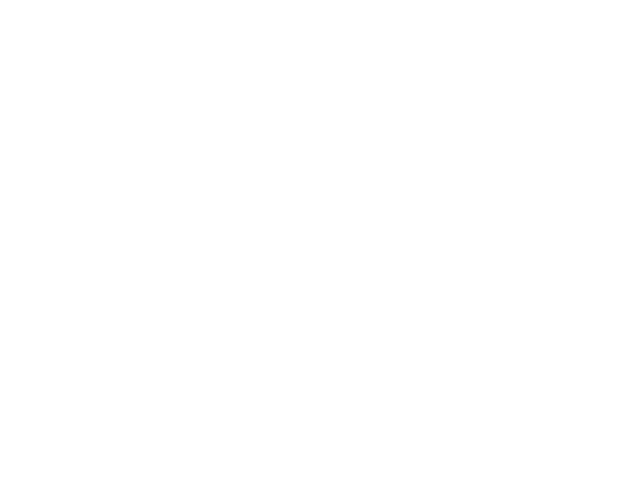
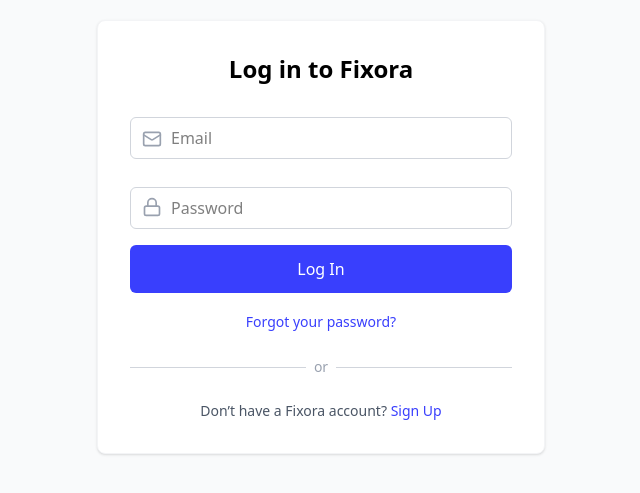
Before and after one commit to Jereclat/fixora_frontend, a React (Vite) app: page /login in a window 1280 px wide. Before the commit this address had no page. Shown: the part 163-656 px from the top of the page, without its empty margins (319-959 px from the left). Built offline with nearby package versions, Linux system fonts and the light colour scheme.

Commit message:
Register and Login Local Storage

```diff
--- a/package.json
+++ b/package.json
@@ -11,6 +11,7 @@
   },
   "dependencies": {
     "@tailwindcss/vite": "^4.1.16",
+    "axios": "^1.13.2",
     "lucide-react": "^0.552.0",
     "react": "^19.1.1",
     "react-dom": "^19.1.1",
--- a/src/App.jsx
+++ b/src/App.jsx
@@ -3,6 +3,9 @@
 import { BrowserRouter, Route, Router, Routes } from "react-router-dom";
 import { PreRegister } from "./pages/Auth/PreRegister";
 import { Register } from "./pages/Auth/Register";
+import { Login } from "./pages/Auth/Login";
+import { ProtectedRoute } from "./components/Auth/ProtectedRoute";
+import { Dashboard } from "./pages/Dashboard";
 
 const App = () => {
   return (
@@ -11,6 +14,14 @@
       <Routes>
         <Route path="/" element={<PreRegister />} />
         <Route path="register" element={<Register />} />
+        <Route path="login" element={<Login />} />
+
+        <Route path="dashboard"
+        element= {
+          <ProtectedRoute>
+            <Dashboard  />
+          </ProtectedRoute>
+        } />
       </Routes>
 
     </BrowserRouter>
--- a/src/components/Auth/AuthContext.jsx
+++ b/src/components/Auth/AuthContext.jsx
@@ -0,0 +1,44 @@
+import { createContext, useContext, useEffect, useState } from "react";
+
+const AuthContext = createContext();
+
+export const useAuth = () => useContext(AuthContext);
+
+export const AuthProvider = ({ children }) => {
+  const [user, setUser] = useState(null);
+  const [loading, setLoading] = useState(true);
+
+  useEffect(() => {
+    const storedUser = localStorage.getItem("fixoraUser");
+
+    if (storedUser) {
+      setUser(JSON.parse(storedUser));
+    }
+
+    setLoading(false)
+  }, []);
+
+  const login = async (userData) => {
+    localStorage.setItem("fixoraUser", JSON.stringify(userData));
+    localStorage.setItem("fixoraToken", "fakeToken");
+
+    setUser(userData);
+  };
+
+  const logout = (userData) => {
+    localStorage.removeItem("fixoraUser");
+    localStorage.removeItem("fixoraToken");
+
+    setUser(null);
+  };
+
+  const isAuthenticated = !!user;
+
+  return (
+    <AuthContext.Provider
+      value={{ user, login, logout, isAuthenticated, loading }}
+    >
+        {children}
+    </AuthContext.Provider>
+  );
+};
--- /dev/null
+++ b/src/components/Auth/ProtectedRoute.jsx
@@ -0,0 +1,14 @@
+import React from 'react'
+import { Navigate } from 'react-router-dom'
+import { useAuth } from './AuthContext'
+
+export const ProtectedRoute = ({children}) => {
+    const {isAuthenticated} = useAuth();
+
+    if(!isAuthenticated) {
+       return <Navigate to="/login" replace />
+    }
+
+
+  return children;
+}
--- a/src/main.jsx
+++ b/src/main.jsx
@@ -2,10 +2,13 @@
 import { createRoot } from "react-dom/client";
 import "./index.css";
 import App from "./App.jsx";
-import { BrowserRouter } from "react-router-dom";
+import { AuthProvider } from "./components/Auth/AuthContext.jsx";
+
 
 createRoot(document.getElementById("root")).render(
   <StrictMode>
-    <App />
+    <AuthProvider>
+      <App />
+    </AuthProvider>
   </StrictMode>
 );
--- /dev/null
+++ b/src/pages/Auth/Login.jsx
@@ -0,0 +1,135 @@
+import React from "react";
+import { Mail, Apple, Chrome, Lock } from "lucide-react";
+import { Link, Navigate, useNavigate } from "react-router-dom";
+import { useForm } from "react-hook-form";
+import { useAuth } from "../../components/Auth/AuthContext";
+
+export const Login = () => {
+  const { login } = useAuth();
+  const navigate = useNavigate();
+
+  const {
+    register,
+    handleSubmit,
+    formState: { errors },
+    reset
+  } = useForm();
+
+  const onSubmit = (data) => {
+    const fakeUser = { email: data.email, theRole: "client" };
+    const savedUser = JSON.parse(localStorage.getItem("fixoraUser"));
+
+    if (!savedUser) {
+      alert("Nigga get an account");
+    }
+
+    if (
+      savedUser.email === data.email &&
+      savedUser.password === data.password
+    ) {
+      login(savedUser);
+      navigate("/dashboard");
+    } else {
+        alert("Invalid Bitch")
+    }
+
+    reset();
+  };
+
+  return (
+    <div className="flex items-center justify-center min-h-screen bg-gray-50 px-4">
+      <div className="w-full max-w-md bg-white p-8 rounded-lg shadow-sm border border-gray-100">
+        <h1 className="text-2xl font-semibold text-center mb-8">
+          Log in to Fixora
+        </h1>
+
+        <form className="space-y-4" onSubmit={handleSubmit(onSubmit)}>
+          {/* Email Input */}
+          <div className="flex flex-col space-y-7">
+            <div className="relative">
+              <Mail className="absolute left-3 top-3 text-gray-400 w-5 h-5" />
+              <input
+                type="email"
+                placeholder="Email"
+                {...register("email", {
+                  required: "Input Email",
+                  pattern: {
+                    value: /^\S+@\S+$/i,
+                    message: "Invalid Email Address",
+                  },
+                })}
+                className="w-full border border-gray-300 rounded-md pl-10 pr-3 py-2 focus:outline-none focus:ring-2 focus:ring-[#393ffd]"
+              />
+
+              {errors.email && (
+                <p className="text-red-500 text-sm mt-1">
+                  {errors.email.message}
+                </p>
+              )}
+            </div>
+
+            <div className="relative">
+              <Lock className="absolute left-3 top-2.5 text-gray-400 w-5 h-5" />
+              <input
+                type="password"
+                name="password"
+                id=""
+                placeholder="Password"
+                {...register("password", {
+                  required: "Input Password",
+                })}
+                className="border w-full border-gray-300 rounded-md pl-10 pr-3 py-2 focus:ring-2 focus:outline-none focus:ring-[#393ffd] "
+              />
+
+              {errors.password && (
+                <p className="text-red-500 text-sm mt-1">
+                  {errors.password.message}
+                </p>
+              )}
+            </div>
+          </div>
+
+          <button
+            type="submit"
+            className="w-full bg-[#393ffd] text-white py-3 rounded-md font-medium hover:bg-[#393ffd] transition-colors cursor-pointer"
+          >
+            Log In
+          </button>
+
+          <div className="text-center">
+            <a href="#" className="text-sm text-[#393ffd] hover:underline">
+              Forgot your password?
+            </a>
+          </div>
+        </form>
+
+        <div className="flex items-center my-6">
+          <hr className="grow border-gray-300" />
+          <span className="mx-2 text-gray-400 text-sm">or</span>
+          <hr className="grow border-gray-300" />
+        </div>
+
+        {/*
+        <div className="space-y-3">
+          <button className="flex items-center justify-center w-full border border-gray-300 rounded-md py-3 hover:bg-gray-50 transition cursor-pointer">
+            <Chrome className="w-5 h-5 mr-2 text-gray-700" />
+            Continue with Google
+          </button>
+
+          <button className="flex items-center justify-center w-full border border-gray-300 rounded-md py-3 hover:bg-gray-50 transition cursor-pointer">
+            <Apple className="w-5 h-5 mr-2 text-gray-700" />
+            Continue with Apple
+          </button>
+        </div>
+        */}
+
+        <p className="text-center text-sm text-gray-600 mt-6">
+          Don’t have a Fixora account?{" "}
+          <Link to="/" className="text-[#393ffd] font-medium hover:underline">
+            Sign Up
+          </Link>
+        </p>
+      </div>
+    </div>
+  );
+};
--- a/src/pages/Auth/PreRegister.jsx
+++ b/src/pages/Auth/PreRegister.jsx
@@ -110,7 +110,7 @@
 
             <p>
               Already have an account{" "}
-              <Link to="/" className="text-[#393ffd] underline">
+              <Link to="/login" className="text-[#393ffd] underline">
                 Log In
               </Link>
             </p>
--- a/src/pages/Auth/Register.jsx
+++ b/src/pages/Auth/Register.jsx
@@ -1,26 +1,48 @@
+import axios from "axios";
 import React from "react";
 import { useForm } from "react-hook-form";
-import { Link, useLocation } from "react-router-dom";
+import { Link, useLocation, useNavigate } from "react-router-dom";
 
 export const Register = () => {
   const selectedRole = useLocation();
   const theRole = selectedRole.state?.role;
+  const navigate = useNavigate();
 
   const {
     register,
     handleSubmit,
     formState: { errors },
+    reset,
   } = useForm();
 
-  const onSubmit = (data) => {
+  const onSubmit = async (data) => {
     console.log("Form submitted:", { ...data, theRole });
-    alert(
-      `✅ Data ready to send:\n${JSON.stringify({ ...data, theRole }, null, 2)}`
-    );
+    const userProfile = {
+      ...data,
+      theRole,
+    };
+
+    try {
+      const response = await axios.post(
+        "https://fixora-backend-0guj.onrender.com/API/register",
+        userProfile
+      );
+
+      alert("You've successfully registered");
+      console.log(response.data);
+
+      reset();
+      navigate("/login");
+    } catch (error) {
+      console.error("Registration error:", error);
+      alert("❌ Registration failed. Please try again.");
+    }
+
+    // localStorage.setItem("fixoraUser", JSON.stringify(userProfile));
   };
 
   return (
-    <section className="w-full min-h-screen flex items-center justify-center bg-white">
+    <section className="w-full min-h-screen flex items-center justify-center py-10 bg-white">
       <div className="w-[90%] max-w-lg mx-auto">
         <h1 className="text-center text-2xl sm:text-3xl font-semibold mb-8">
           {theRole === "client" &&
--- /dev/null
+++ b/src/pages/Dashboard.jsx
@@ -0,0 +1,7 @@
+import React from 'react'
+
+export const Dashboard = () => {
+  return (
+    <div>Dashboard</div>
+  )
+}
```
Also changed, not shown: 1 other file (tests, documents, lock files or other folders).
